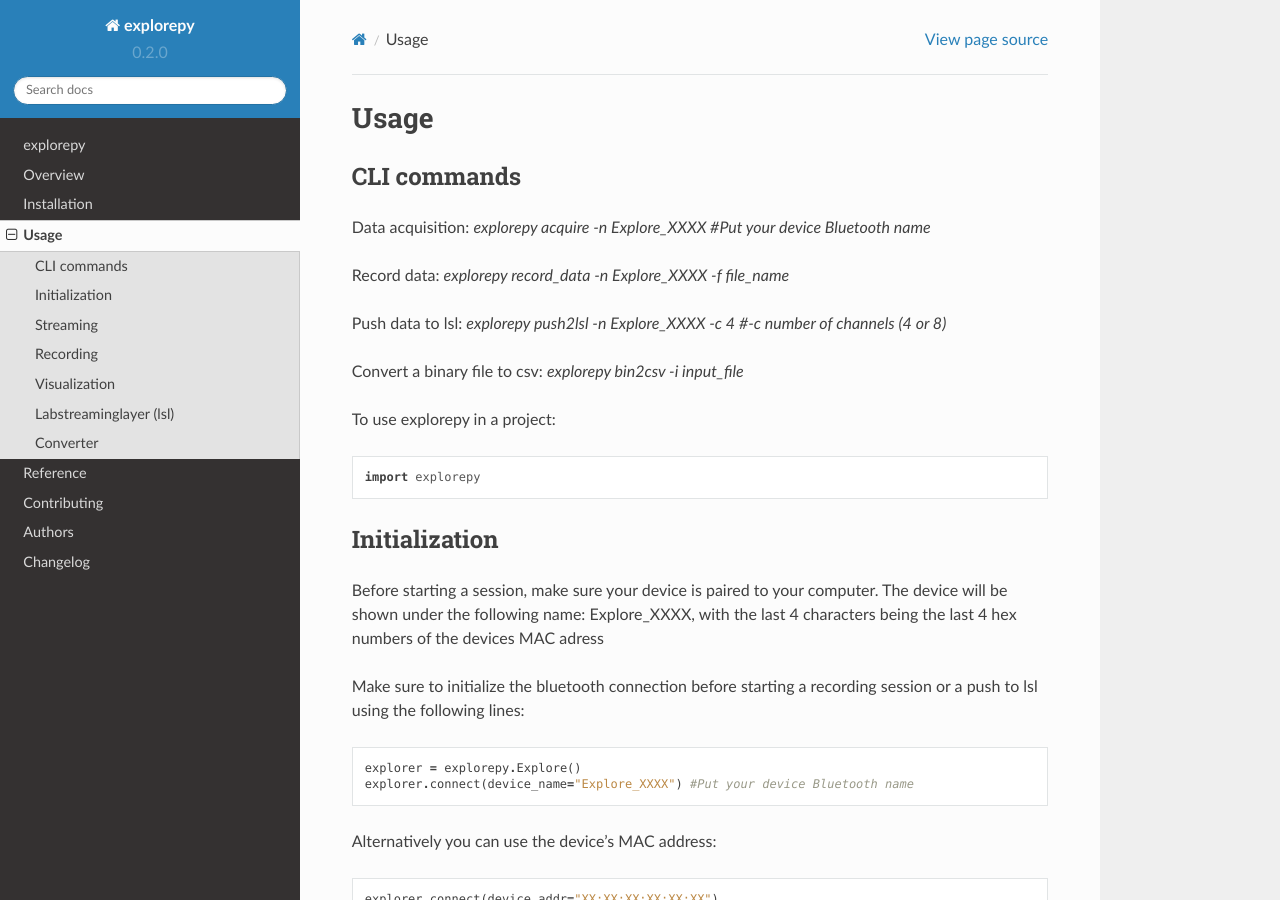
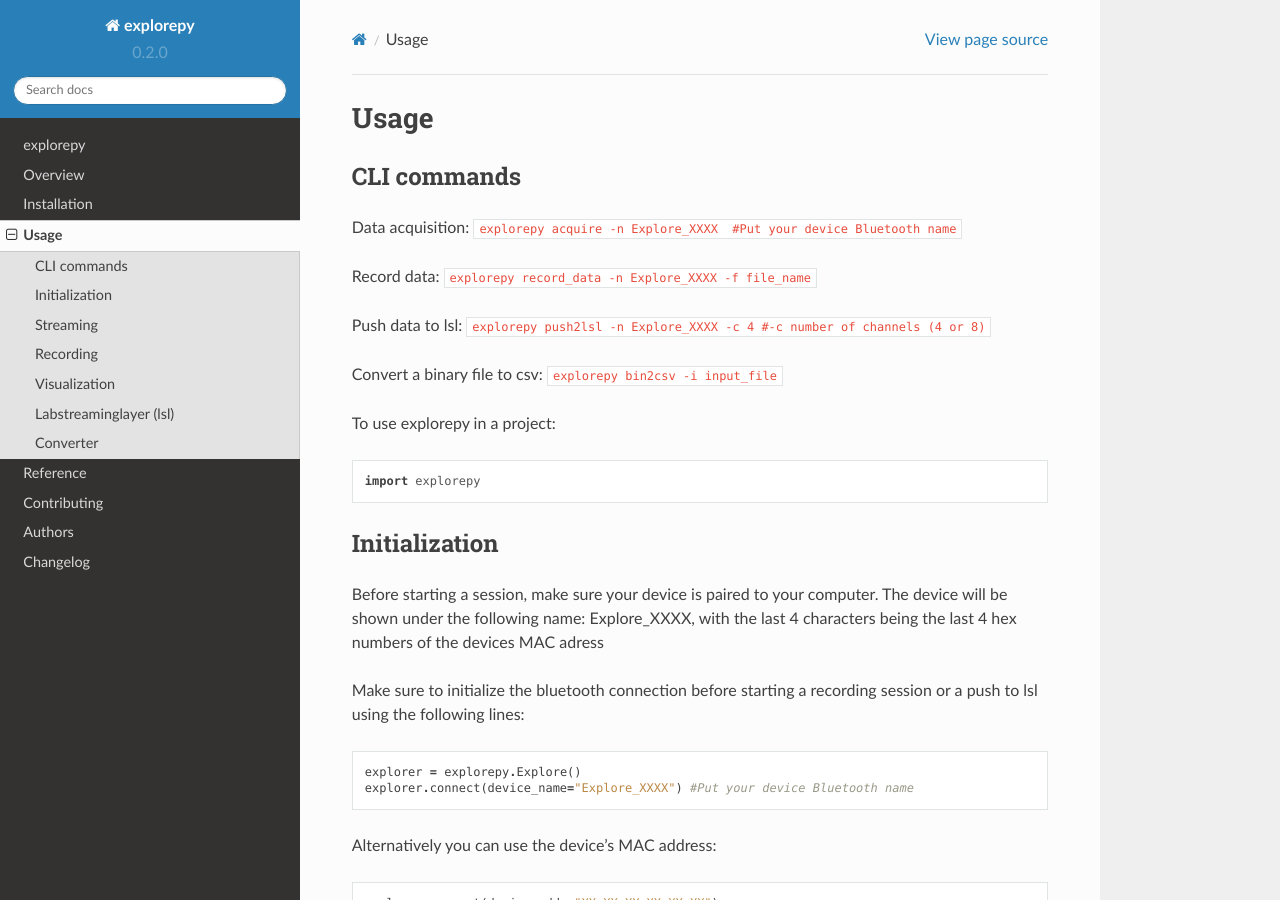
Before and after one commit to EEGKit/explorepy, a Sphinx documentation site: the page built from docs/usage.rst, in a window 1280 px wide and 900 px high. Built offline with Sphinx 7.4.7 and the Read the Docs theme 2.0.0, drawn with Linux system fonts in a browser that asks for light colours.

Commit message:
added CLI use examples

```diff
--- a/docs/usage.rst
+++ b/docs/usage.rst
@@ -4,13 +4,13 @@ Usage
 
 CLI commands
 ^^^^^^^^^^^^
-Data acquisition: `explorepy acquire -n Explore_XXXX  #Put your device Bluetooth name`
+Data acquisition: ``explorepy acquire -n Explore_XXXX  #Put your device Bluetooth name``
 
-Record data: `explorepy record_data -n Explore_XXXX -f file_name`
+Record data: ``explorepy record_data -n Explore_XXXX -f file_name``
 
-Push data to lsl: `explorepy push2lsl -n Explore_XXXX -c 4 #-c number of channels (4 or 8)`
+Push data to lsl: ``explorepy push2lsl -n Explore_XXXX -c 4 #-c number of channels (4 or 8)``
 
-Convert a binary file to csv: `explorepy bin2csv -i input_file`
+Convert a binary file to csv: ``explorepy bin2csv -i input_file``
 
 
 To use explorepy in a project::
```
